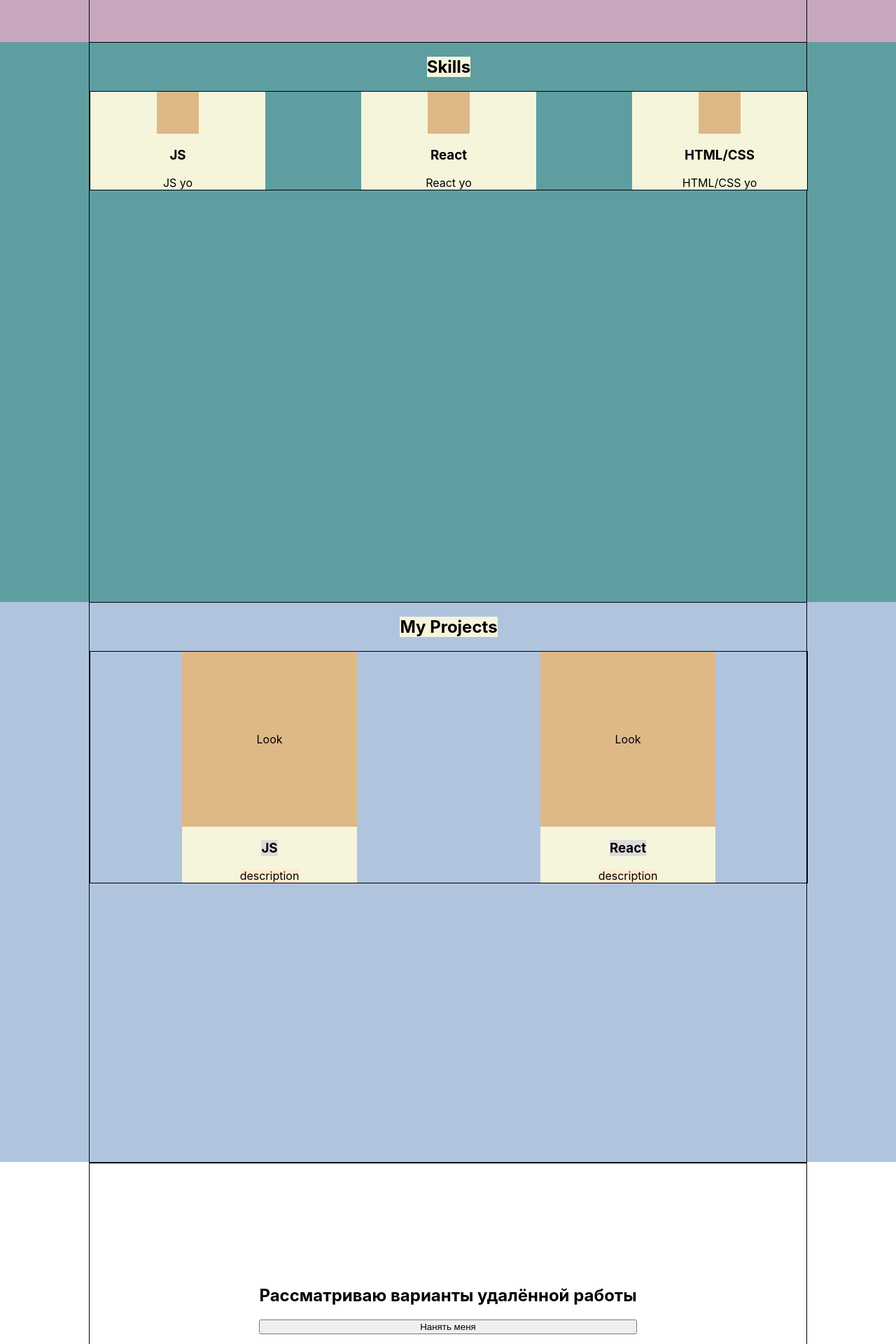
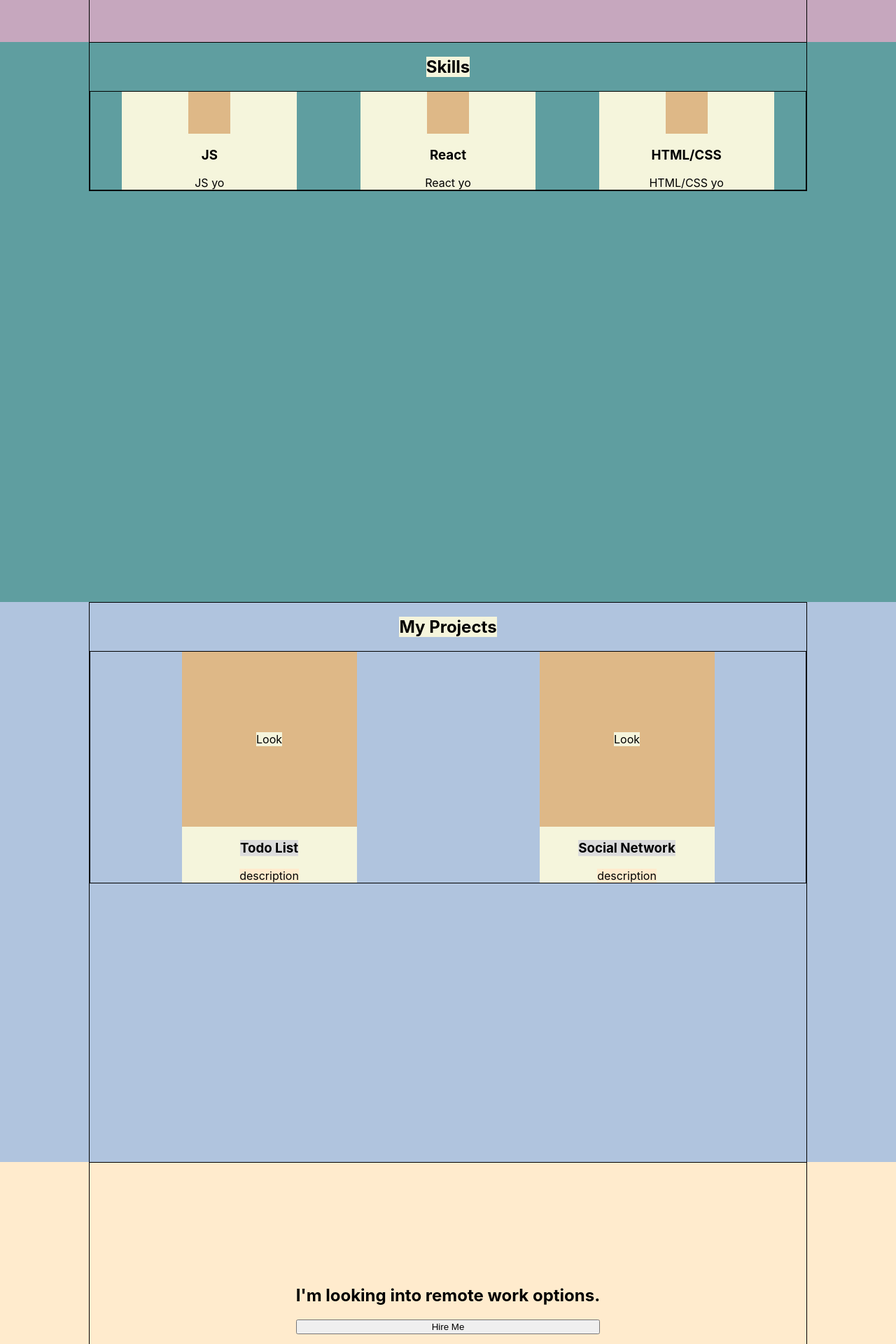
Before and after one commit to Zhenya-M1khaylov/portfolio, a React (Create React App) app: page / in a window 1280 px wide. Shown: the part 820-2740 px from the top of the page at 70% size. Built offline with nearby package versions, Linux system fonts and the light colour scheme.

Commit message:
added structure Contacts/Footer , add gh-pages

```diff
--- a/package.json
+++ b/package.json
@@ -1,11 +1,13 @@
 {
   "name": "portfolio",
+  "homepage": "https://zhenya-M1khaylov.github.io/portfolio",
   "version": "0.1.0",
   "private": true,
   "dependencies": {
     "@testing-library/jest-dom": "^5.16.4",
     "@testing-library/react": "^13.3.0",
     "@testing-library/user-event": "^13.5.0",
+    "gh-pages": "^4.0.0",
     "react": "^18.2.0",
     "react-dom": "^18.2.0",
     "react-scripts": "5.0.1",
@@ -15,7 +17,9 @@
     "start": "react-scripts start",
     "build": "react-scripts build",
     "test": "react-scripts test",
-    "eject": "react-scripts eject"
+    "eject": "react-scripts eject",
+    "predeploy": "npm run build",
+    "deploy": "gh-pages -d build"
   },
   "eslintConfig": {
     "extends": [
--- a/src/App.js
+++ b/src/App.js
@@ -5,6 +5,8 @@ import Main from "./Main/Main";
 import Skills from "./Skills/Skills";
 import MyProjects from "./Projects/MyProjects";
 import HireMe from "./HireMe/HireMe";
+import Contacts from "./Contacts/Contacts";
+import Footer from "./Footer/Footer";
 
 
 function App() {
@@ -15,6 +17,8 @@ function App() {
             <Skills />
             <MyProjects />
             <HireMe />
+            <Contacts />
+            <Footer />
         </div>
     );
 }
--- /dev/null
+++ b/src/Contacts/Contacts.js
@@ -0,0 +1,21 @@
+import React from "react";
+import s from './Contacts.module.css';
+import styleContainer from './../Common/Styles/Container.module.css';
+
+function Contacts() {
+    return (
+        <div className={s.contactsBlock}>
+            <div className={`${styleContainer.container} ${s.contactsContainer}`}>
+                <h2 className={s.title}>Contacts</h2>
+                <form className={s.form} action="">
+                    <input type="text"/>
+                    <input type="text"/>
+                    <textarea name="" id="" cols={30} rows={10}></textarea>
+                </form>
+                <button className={s.btn}>Send</button>
+            </div>
+        </div>
+    )
+}
+
+export default Contacts;
--- /dev/null
+++ b/src/Contacts/Contacts.module.css
@@ -0,0 +1,20 @@
+.contactsBlock {
+    height: 100vh;
+    background-color: #fbcaff;
+}
+.contactsContainer {
+    flex-direction: column;
+}
+.title {
+    background-color: #8a88ff;
+}
+.form {
+    max-width: 600px;
+    width: 90%;
+    display: flex;
+    flex-direction: column;
+}
+
+.btn {
+
+}
--- /dev/null
+++ b/src/Footer/Footer.js
@@ -0,0 +1,22 @@
+import React from "react";
+import s from './Footer.module.css';
+import styleContainer from './../Common/Styles/Container.module.css';
+
+function Footer() {
+    return (
+        <div className={s.footerBlock}>
+            <div className={`${styleContainer.container} ${s.footerContainer}`}>
+                <h2 className={s.title}>Yuheni Mikhaylov</h2>
+                <div className={s.socialItems}>
+                    <div className={s.socialItem}></div>
+                    <div className={s.socialItem}></div>
+                    <div className={s.socialItem}></div>
+                    <div className={s.socialItem}></div>
+                </div>
+                <span className={s.copy}>© 2022 All rights reserved</span>
+            </div>
+        </div>
+    )
+}
+
+export default Footer;
--- /dev/null
+++ b/src/Footer/Footer.module.css
@@ -0,0 +1,31 @@
+.footerBlock {
+    height: 100vh;
+    background-color: #a4e9ff;
+}
+
+.footerContainer {
+    flex-direction: column;
+}
+
+.title {
+    background-color: #8a88ff;
+}
+
+.socialItems {
+    min-width: 50%;
+    display: flex;
+    justify-content: space-between;
+    border: 1px solid;
+}
+
+.socialItem {
+    min-width: 60px;
+    min-height: 60px;
+    background-color: #bcb7ff;
+    flex-wrap: wrap;
+    margin: 5px;
+}
+
+.copy {
+    background-color: #8a88ff;
+}
--- a/src/HireMe/HireMe.js
+++ b/src/HireMe/HireMe.js
@@ -4,11 +4,11 @@ import styleContainer from './../Common/Styles/Container.module.css';
 
 function HireMe() {
     return (
-        <div className={s.huntMeBlock}>
-            <div className={`${styleContainer.container} ${s.huntMeContainer}`}>
-                <div className={s.huntMeWrapper}>
-                    <h2 className={s.title}>Рассматриваю варианты удалённой работы</h2>
-                    <button className={s.btn}>Нанять меня</button>
+        <div className={s.hireMeBlock}>
+            <div className={`${styleContainer.container} ${s.hireMeContainer}`}>
+                <div className={s.hireMeWrapper}>
+                    <h2 className={s.title}>I'm looking into remote work options.</h2>
+                    <button className={s.btn}>Hire Me</button>
                 </div>
 
             </div>
--- a/src/HireMe/HireMe.module.css
+++ b/src/HireMe/HireMe.module.css
@@ -1,10 +1,19 @@
-.huntMeBlock {
+.hireMeBlock {
     height: 50vh;
+    background-color: blanchedalmond;
 }
-.huntMeContainer {
+.hireMeContainer {
     border: 1px solid;
 }
-.huntMeWrapper {
+.hireMeWrapper {
     display: flex;
     flex-direction: column;
 }
+
+.title {
+    text-align: center;
+}
+
+.btn {
+
+}
--- a/src/Projects/MyProjects.js
+++ b/src/Projects/MyProjects.js
@@ -9,8 +9,8 @@ const MyProjects = () => {
             <div className={`${styleContainer.container} ${s.projectsContainer}`}>
                 <h2 className={s.title}>My Projects</h2>
                 <div className={s.projects}>
-                    <Project title={'JS'} description={'description'}/>
-                    <Project title={'React'} description={'description'}/>
+                    <Project title={'Todo List'} description={'description'}/>
+                    <Project title={'Social Network'} description={'description'}/>
                 </div>
             </div>
         </div>
--- a/src/Projects/MyProjects.module.css
+++ b/src/Projects/MyProjects.module.css
@@ -19,4 +19,5 @@
     display: flex;
     justify-content: space-around;
     flex-wrap: wrap;
+    box-sizing: border-box;
 }
--- a/src/Projects/Project/Project.module.css
+++ b/src/Projects/Project/Project.module.css
@@ -18,6 +18,7 @@
     align-self: center;
     margin: 0 auto;
     cursor: pointer;
+    background-color: beige;
 }
 
 .title {
--- a/src/Skills/Skills.module.css
+++ b/src/Skills/Skills.module.css
@@ -1,5 +1,5 @@
 .skillsBlock {
-    height: 100vh;
+    min-height: 100vh;
     background-color: cadetblue;
 }
 
@@ -17,6 +17,7 @@
     border: 1px solid;
     width: 100%;
     display: flex;
-    justify-content: space-between;
+    justify-content: space-around;
     flex-wrap: wrap;
+    box-sizing: border-box;
 }
```
